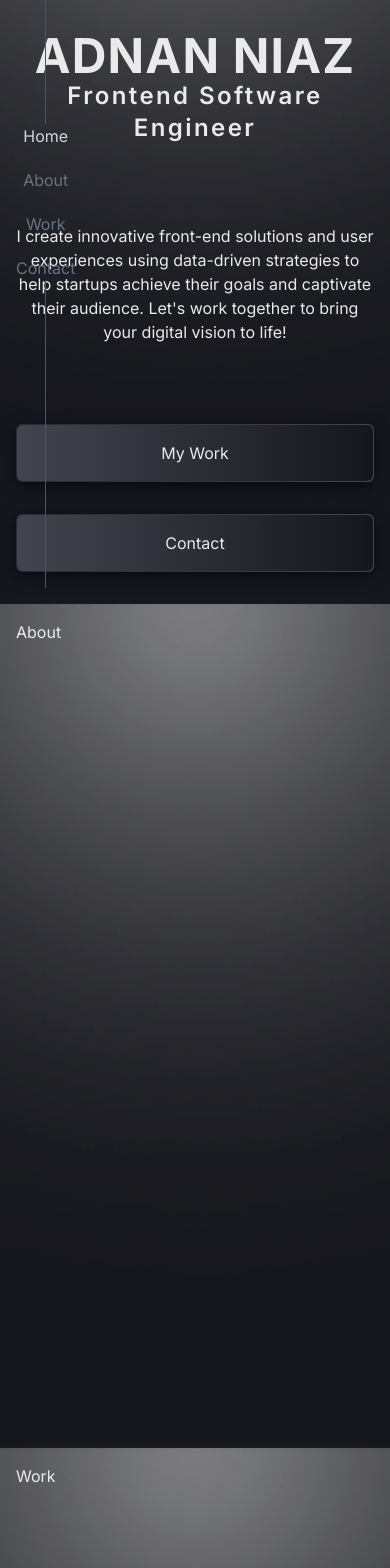
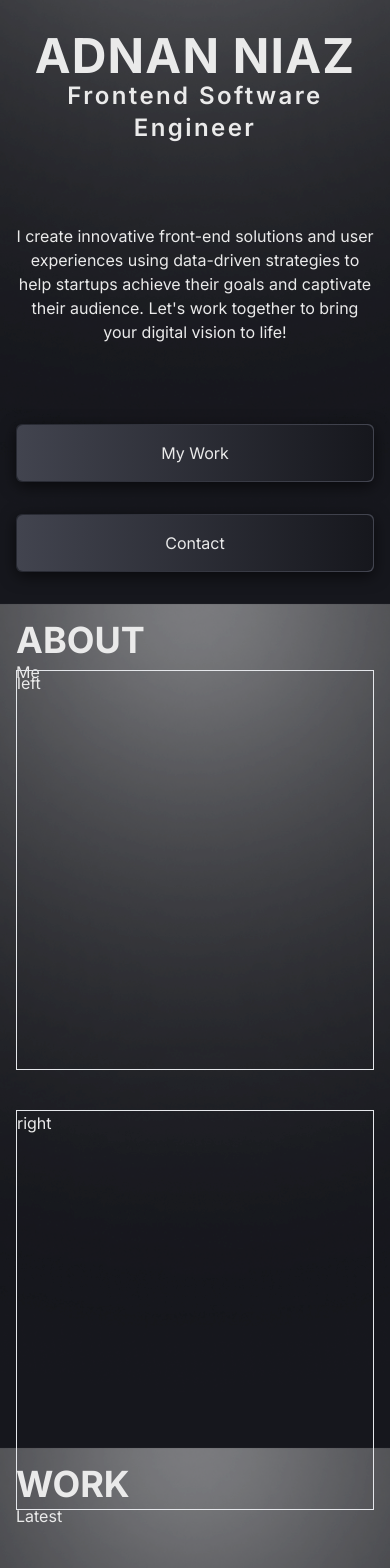
Before and after one commit to sanixstudio/portfolio, a Next.js app: page / in a window 390 px wide. Shown: the part 240-1808 px from the top of the page. Built offline with nearby package versions, Linux system fonts and the light colour scheme.

Commit message:
feat: added framer-motion effects

```diff
--- a/app/globals.css
+++ b/app/globals.css
@@ -51,9 +51,9 @@ body {
 
 @layer components {
   .primary-btn-border {
-    @apply rounded-md flex bg-gradient-to-r from-[#272932] to-[#42444F] p-[1px] hover:bg-gradient-to-r hover:from-[#42444F] hover:to-[#272932] transition  ease-in duration-300 btn-shadow;
+    @apply rounded-md flex bg-gradient-to-r from-[#272932] to-[#42444F] p-[1px]  transition  ease-in duration-300 btn-shadow;
   }
   .primary-btn-bg {
-    @apply rounded-md p-4 bg-gradient-to-r from-[#42444F] to-[#16171D] hover:bg-gradient-to-r hover:from-[#16171D] hover:to-[#42444F] ease-in transition  duration-300;
+    @apply rounded-md p-4 bg-gradient-to-r from-[#42444F] to-[#16171D] ease-in transition  duration-300;
   }
 }
--- a/app/page.js
+++ b/app/page.js
@@ -8,7 +8,6 @@ export default function Home() {
   return (
     <Flowbite theme={{ customTheme }}>
       {/* <Header /> */}
-      <div className="flex">
       <Navbar />
       <main className="max-w-[1220px] mx-auto bg-gray-5-- backdrop-opacity-30">
         <Hero />
@@ -16,7 +15,6 @@ export default function Home() {
         <Work />
         <Contact />
       </main>
-      </div>
     </Flowbite>
   );
 }
--- a/components/About/About.jsx
+++ b/components/About/About.jsx
@@ -1,9 +1,34 @@
 import React from "react";
+import { motion } from "framer-motion";
 
 const About = () => {
   return (
-    <div className="h-screen snap-start p-4" id="about">
-      <h1>About</h1>
+    <div
+      className="h-screen snap-start p-4 md:pl-20 flex flex-col w-full"
+      id="about"
+    >
+      <div>
+        <h1 className="text-4xl font-bold uppercase">About</h1>
+        <span>Me</span>
+      </div>
+      <div className="flex flex-col md:flex-row w-full justify-center items-center h-full gap-10">
+        <motion.div
+          initial={{ x: "-100%", opacity: 0 }}
+          whileInView={{ x: 0, opacity: 1 }}
+          transition={{ duration: 0.5 }}
+          className="flex-1 w-full border min-h-[400px]"
+        >
+          left
+        </motion.div>
+        <motion.div
+          initial={{ x: "100%", opacity: 0 }}
+          whileInView={{ x: 0, opacity: 1 }}
+          transition={{ duration: 0.5 }}
+          className="flex-1 w-full border min-h-[400px]"
+        >
+          right
+        </motion.div>
+      </div>
     </div>
   );
 };
--- a/components/Contact/Contact.jsx
+++ b/components/Contact/Contact.jsx
@@ -3,7 +3,10 @@ import React from "react";
 const Contact = () => {
   return (
     <div className="h-screen snap-start p-4" id="contact">
-      <h1>Contact</h1>
+      <div>
+        <h1 className="text-4xl font-bold uppercase">Contact</h1>
+        <span>Get In Touch</span>
+      </div>
     </div>
   );
 };
--- a/components/Hero/Hero.jsx
+++ b/components/Hero/Hero.jsx
@@ -1,32 +1,65 @@
-"use client";
 import React from "react";
+import Image from "next/image";
+import { motion } from "framer-motion";
 import { PERSONAL_INFO } from "@/data/personal";
-import Image from "next/image";
 
 const Hero = () => {
   return (
     <div className="snap-start hero" id="home">
       <div className="flex items-center flex-col justify-center px-4 h-screen gap-20">
-        <Image width={160} height={160} src="/images/adi.png" alt="adi logo" />
+        <motion.div
+          initial={{ opacity: 0, scale: 0 }}
+          // animate={{ opacity: 1, scale: [2, 1] }}
+          whileInView={{ opacity: 1, scale: [2, 1] }}
+          viewport={{ once: true }}
+          transition={{ duration: 0.5 }}
+        >
+          <Image
+            width={160}
+            height={160}
+            src="/images/adi.png"
+            alt="adi logo"
+          />
+        </motion.div>
         <div className="flex flex-col drop-shadow-glossyShadows items-center justify-center gap-20 sm:gap-10 lg:gap-20 text-center lg:items-start lg:text-left md:w-2/3">
-          <div className="w-full text-center">
+          <motion.div
+            initial={{ x: "100%", opacity: 0 }}
+            animate={{ x: 0, opacity: 1 }}
+            transition={{ duration: 0.5 }}
+            className="w-full text-center"
+          >
             <h1 className="text-5xl sm:text-6xl md:text-7xl tracking-wide font-bold uppercase">
               {PERSONAL_INFO.name}
             </h1>
             <p className="text-2xl sm:text-3xl font-semibold tracking-widest">
               {PERSONAL_INFO.tagline}
             </p>
-          </div>
-          <p className="leading-6 md:text-xl text-center">
+          </motion.div>
+          <motion.p
+            initial={{ x: "-100%", opacity: 0 }}
+            animate={{ x: 0, opacity: 1 }}
+            transition={{ duration: 0.5 }}
+            className="leading-6 md:text-xl text-center"
+          >
             {PERSONAL_INFO.description}
-          </p>
+          </motion.p>
           <div className="w-full max-w-[600px] mx-auto flex flex-col lg:flex-row gap-8">
-            <button className="w-full h-fit primary-btn-border">
+            <motion.button
+              initial={{ y: "300%", opacity: 0 }}
+              animate={{ y: 0, opacity: 1 }}
+              transition={{ duration: 0.2 }}
+              className="w-full h-fit primary-btn-border"
+            >
               <span className="w-full h-fit primary-btn-bg">My Work</span>
-            </button>
-            <button className="w-full h-fit primary-btn-border">
+            </motion.button>
+            <motion.button
+              initial={{ y: "300%", opacity: 0 }}
+              animate={{ y: 0, opacity: 1 }}
+              transition={{ duration: 0.2 }}
+              className="w-full h-fit primary-btn-border"
+            >
               <span className="w-full h-fit primary-btn-bg">Contact</span>
-            </button>
+            </motion.button>
           </div>
         </div>
       </div>
--- a/components/Navbar/Navbar.jsx
+++ b/components/Navbar/Navbar.jsx
@@ -1,11 +1,12 @@
 import React from "react";
+import { motion } from "framer-motion";
 
 export const NavLink = ({ title, href, active }) => {
   return (
     <li>
       <a
         href={href}
-        class={`${active ? "text-gray-300" : "text-gray-500"}`}
+        className={`${active ? "text-gray-300" : "text-gray-500"}`}
         aria-current="page"
       >
         {title}
@@ -17,7 +18,7 @@ export const NavLink = ({ title, href, active }) => {
 export const MainNav = () => {
   return (
     <div id="navbar-default">
-      <ul class="flex flex-col gap-5 text-center">
+      <ul className="flex flex-col gap-5 text-center">
         <NavLink active={true} title="Home" href="#home" />
         <NavLink title="About" href="#about" />
         <NavLink title="Work" href="#work" />
@@ -29,20 +30,22 @@ export const MainNav = () => {
 
 const Navbar = () => {
   return (
-    <nav class="fixed h-full flex z-50">
-      <div class="flex flex-col flex-wrap items-between justify-between h-full mx-auto p-4">
-        <a href="/" class="">
-          <span class="text-4xl whitespace-nowrap">AN</span>
+    <motion.div className="hidden md:block">
+      <nav className="fixed h-full flex z-50">
+        <div className="flex flex-col flex-wrap items-between justify-between h-full mx-auto p-4">
+          <a href="/" className="">
+            <span className="text-4xl whitespace-nowrap">AN</span>
           </a>
           <div className="flex-1 max-h-[40%] flex justify-center">
             <div className="bg-gray-600 w-[1px]"></div>
           </div>
-        <MainNav class="flex-1" />
+          <MainNav className="flex-1" />
           <div className="flex-1 max-h-[40%] flex justify-center">
             <div className="bg-gray-600 w-[1px]"></div>
           </div>
         </div>
       </nav>
+    </motion.div>
   );
 };
 
--- a/components/Work/Work.jsx
+++ b/components/Work/Work.jsx
@@ -3,7 +3,10 @@ import React from "react";
 const Works = () => {
   return (
     <div className="h-screen snap-start p-4" id="work">
-      <h1>Work</h1>
+      <div>
+        <h1 className="text-4xl font-bold uppercase">Work</h1>
+        <span>Latest</span>
+      </div>
     </div>
   );
 };
```
Also changed, not shown: hooks/useElementOnScreen.js (added, +23 -0 lines). Lines whose indentation alone changed are shown as unchanged.
